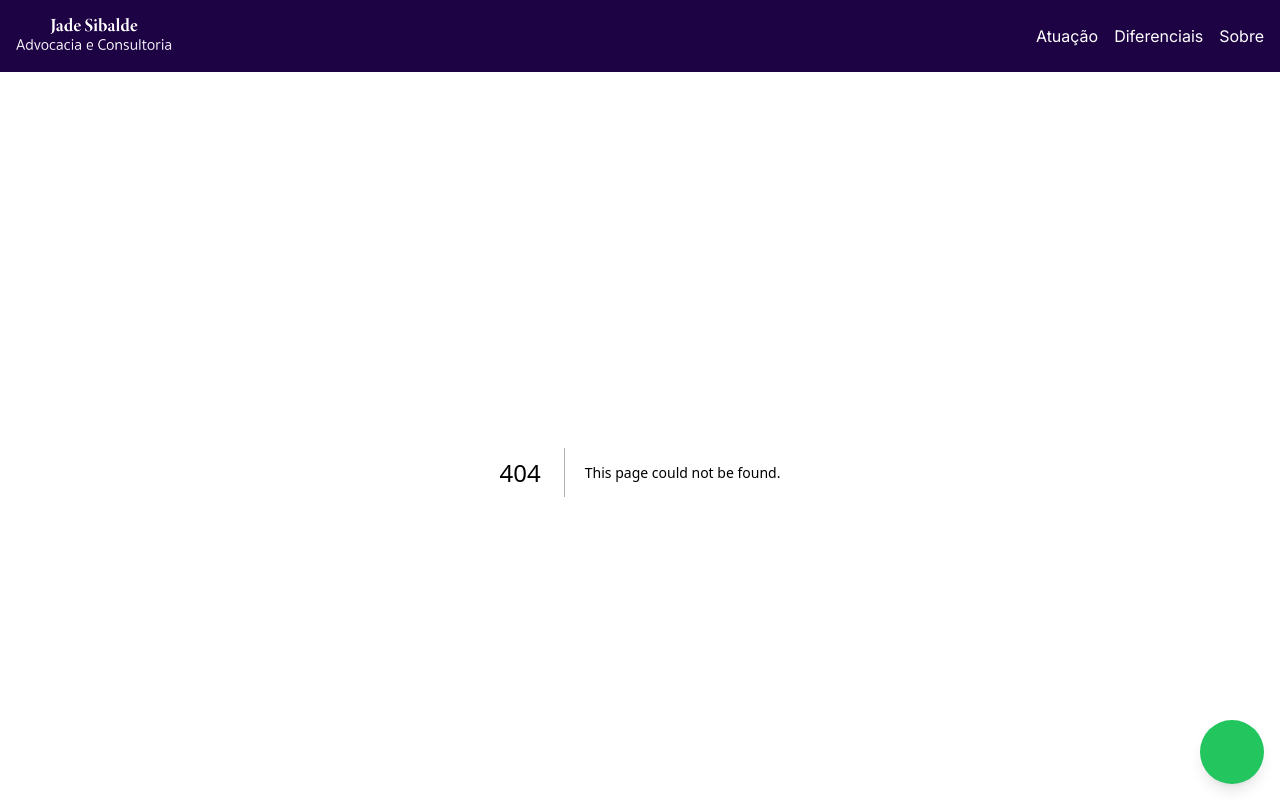
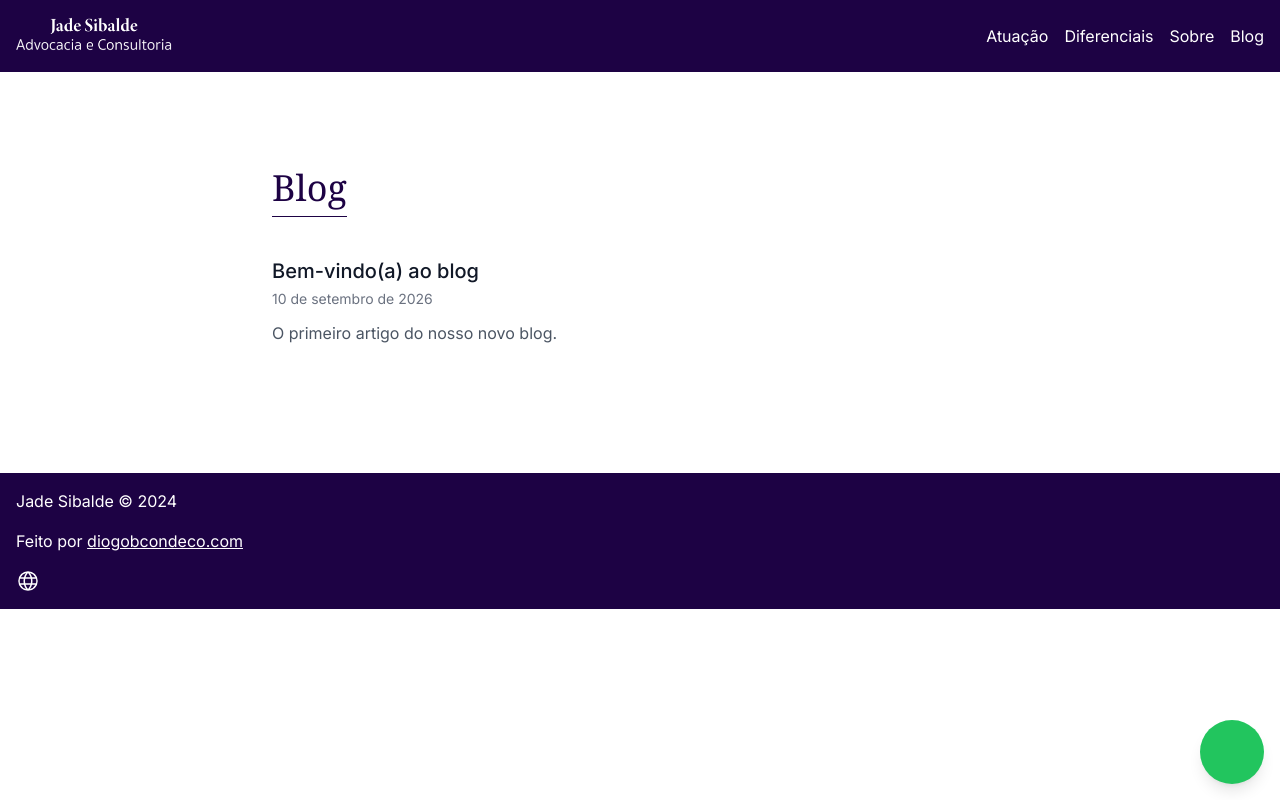
Before and after one commit to diogobcondeco/jadesibalde, a Next.js app: page /blog in a window 1280 px wide. Before the commit this address had no page. Shown: the top 800 px of the page. Built offline with nearby package versions, Linux system fonts and the light colour scheme; some icons are missing.

Commit message:
add blog to the website

```diff
--- /dev/null
+++ b/app/blog/[slug]/page.tsx
@@ -0,0 +1,64 @@
+import Link from "next/link";
+import { notFound } from "next/navigation";
+import { getAllPostSlugs, getPostBySlug } from "@/lib/posts";
+
+// NOTE: if your Next.js version is 15+, `params` is a Promise and both
+// functions below need `const { slug } = await params;` instead of the
+// direct destructuring used here (Next.js changed this in v15).
+type Props = { params: { slug: string } };
+
+export function generateStaticParams() {
+  return getAllPostSlugs().map((slug) => ({ slug }));
+}
+
+export async function generateMetadata({ params }: Props) {
+  try {
+    const post = await getPostBySlug(params.slug);
+    return { title: `${post.title} | Jade Sibalde`, description: post.excerpt };
+  } catch {
+    return {};
+  }
+}
+
+function formatDate(dateString: string) {
+  if (!dateString) return "";
+  return new Date(dateString).toLocaleDateString("pt-PT", {
+    day: "numeric",
+    month: "long",
+    year: "numeric",
+  });
+}
+
+export default async function BlogPostPage({ params }: Props) {
+  let post: Awaited<ReturnType<typeof getPostBySlug>>;
+
+  try {
+    post = await getPostBySlug(params.slug);
+  } catch {
+    notFound();
+  }
+
+  return (
+    <article className="mx-auto max-w-3xl px-4 py-16 sm:py-24">
+      <Link href="/blog" className="text-sm text-gray-500 hover:underline">
+        ← Voltar ao blog
+      </Link>
+
+      <h1 className="mt-4 text-3xl font-semibold tracking-tight text-gray-900">
+        {post.title}
+      </h1>
+
+      {post.date && (
+        <time dateTime={post.date} className="mt-2 block text-sm text-gray-500">
+          {formatDate(post.date)}
+        </time>
+      )}
+
+      {/* Requires the @tailwindcss/typography plugin — see setup notes */}
+      <div
+        className="prose prose-neutral mt-8 max-w-none prose-a:text-gray-900"
+        dangerouslySetInnerHTML={{ __html: post.contentHtml }}
+      />
+    </article>
+  );
+}
--- /dev/null
+++ b/app/blog/page.tsx
@@ -0,0 +1,55 @@
+import Link from "next/link";
+import { getSortedPostsMeta } from "@/lib/posts";
+import SectionTitle from "@/components/SectionTitle";
+
+export const metadata = {
+  title: "Blog | Jade Sibalde",
+};
+
+function formatDate(dateString: string) {
+  if (!dateString) return "";
+  return new Date(dateString).toLocaleDateString("pt-PT", {
+    day: "numeric",
+    month: "long",
+    year: "numeric",
+  });
+}
+
+export default function BlogIndexPage() {
+  const posts = getSortedPostsMeta();
+
+  return (
+    <main className="mx-auto max-w-3xl px-4 py-16 sm:py-24">
+      <SectionTitle titleText={"Blog"} />
+
+      {posts.length === 0 ? (
+        <p className="mt-8 text-gray-500">
+          Ainda não há artigos publicados. Volte em breve.
+        </p>
+      ) : (
+        <ul className="mt-10 divide-y divide-gray-200">
+          {posts.map((post) => (
+            <li key={post.slug} className="py-8 first:pt-0">
+              <Link href={`/blog/${post.slug}`} className="group block">
+                <h2 className="text-xl font-medium text-gray-900 group-hover:underline">
+                  {post.title}
+                </h2>
+                {post.date && (
+                  <time
+                    dateTime={post.date}
+                    className="mt-1 block text-sm text-gray-500"
+                  >
+                    {formatDate(post.date)}
+                  </time>
+                )}
+                {post.excerpt && (
+                  <p className="mt-3 text-gray-600">{post.excerpt}</p>
+                )}
+              </Link>
+            </li>
+          ))}
+        </ul>
+      )}
+    </main>
+  );
+}
--- a/components/Header.tsx
+++ b/components/Header.tsx
@@ -2,6 +2,7 @@
 
 import { useState } from "react";
 import { Icon } from "@iconify/react";
+import Link from "next/link";
 
 const Header = () => {
   const [isOpen, setIsOpen] = useState(false);
@@ -14,20 +15,21 @@ const Header = () => {
     <header className="bg-themeColor text-white p-4">
       <div className="container mx-auto flex justify-between items-center">
         <div className="flex items-center">
-          <a href="https://jadesibalde.com/" rel="noopener noreferrer">
+          <Link href="https://jadesibalde.com/" rel="noopener noreferrer">
             <img src="/logo_white.png" alt="Company Logo" className="h-10" />
-          </a>
+          </Link>
         </div>
         <nav className="hidden md:flex space-x-4">
-          <a href="#section_atuacao" className="hover:underline">
+          <Link href="/#section_atuacao" className="hover:underline">
             Atuação
-          </a>
-          <a href="#section_diferenciais" className="hover:underline">
+          </Link>
+          <Link href="/#section_diferenciais" className="hover:underline">
             Diferenciais
-          </a>
-          <a href="#section_about" className="hover:underline">
+          </Link>
+          <Link href="/#section_about" className="hover:underline">
             Sobre
-          </a>
+          </Link>
+          <Link href="/blog">Blog</Link>
         </nav>
         <div className="md:hidden">
           <button onClick={toggleMenu} className="focus:outline-none">
@@ -47,15 +49,16 @@ const Header = () => {
           isOpen ? "block" : "hidden"
         } text-white flex flex-col items-center py-8 gap-4 text-lg`}
       >
-        <a href="#section_atuacao" className="hover:underline py-2">
+        <Link href="/#section_atuacao" className="hover:underline py-2">
           Atuação
-        </a>
-        <a href="#section_diferenciais" className="hover:underline py-2">
+        </Link>
+        <Link href="/#section_diferenciais" className="hover:underline py-2">
           Diferenciais
-        </a>
-        <a href="#section_about" className="hover:underline py-2">
+        </Link>
+        <Link href="/#section_about" className="hover:underline py-2">
           Sobre
-        </a>
+        </Link>
+        <Link href="/blog">Blog</Link>
       </nav>
     </header>
   );
--- /dev/null
+++ b/content/posts/hello-world.md
@@ -0,0 +1,16 @@
+---
+title: "Bem-vindo(a) ao blog"
+date: "2026-09-10"
+excerpt: "O primeiro artigo do nosso novo blog."
+---
+
+Este é o primeiro artigo do blog. Substitua este texto pelo conteúdo do seu artigo.
+
+Pode escrever em **Markdown**:
+
+- `##` cria um subtítulo
+- `*texto*` fica em itálico
+- `**texto**` fica em negrito
+- `[texto do link](https://exemplo.com)` cria um link
+
+Basta escrever normalmente — não é preciso saber HTML.
--- /dev/null
+++ b/lib/posts.ts
@@ -0,0 +1,65 @@
+import fs from "fs";
+import path from "path";
+import matter from "gray-matter";
+import { remark } from "remark";
+import remarkHtml from "remark-html";
+
+const postsDirectory = path.join(process.cwd(), "content/posts");
+
+export type PostMeta = {
+  slug: string;
+  title: string;
+  date: string;
+  excerpt: string;
+};
+
+function readPostFile(fileName: string) {
+  const fullPath = path.join(postsDirectory, fileName);
+  return fs.readFileSync(fullPath, "utf8");
+}
+
+/** Metadata for every post, newest first — used on the blog index page. */
+export function getSortedPostsMeta(): PostMeta[] {
+  if (!fs.existsSync(postsDirectory)) return [];
+
+  const fileNames = fs.readdirSync(postsDirectory).filter((f) => f.endsWith(".md"));
+
+  const posts = fileNames.map((fileName) => {
+    const slug = fileName.replace(/\.md$/, "");
+    const { data } = matter(readPostFile(fileName));
+
+    return {
+      slug,
+      title: (data.title as string) ?? slug,
+      date: (data.date as string) ?? "",
+      excerpt: (data.excerpt as string) ?? "",
+    };
+  });
+
+  return posts.sort((a, b) => (a.date < b.date ? 1 : -1));
+}
+
+/** Every post's slug — used so Next.js knows which /blog/[slug] pages to build. */
+export function getAllPostSlugs(): string[] {
+  if (!fs.existsSync(postsDirectory)) return [];
+  return fs
+    .readdirSync(postsDirectory)
+    .filter((f) => f.endsWith(".md"))
+    .map((f) => f.replace(/\.md$/, ""));
+}
+
+/** Full content (as HTML) plus metadata for one post. */
+export async function getPostBySlug(slug: string) {
+  const fileContents = readPostFile(`${slug}.md`);
+  const { data, content } = matter(fileContents);
+
+  const processed = await remark().use(remarkHtml).process(content);
+
+  return {
+    slug,
+    title: (data.title as string) ?? slug,
+    date: (data.date as string) ?? "",
+    excerpt: (data.excerpt as string) ?? "",
+    contentHtml: processed.toString(),
+  };
+}
```
Also changed, not shown: 1 other file (tests, documents, lock files or other folders).
